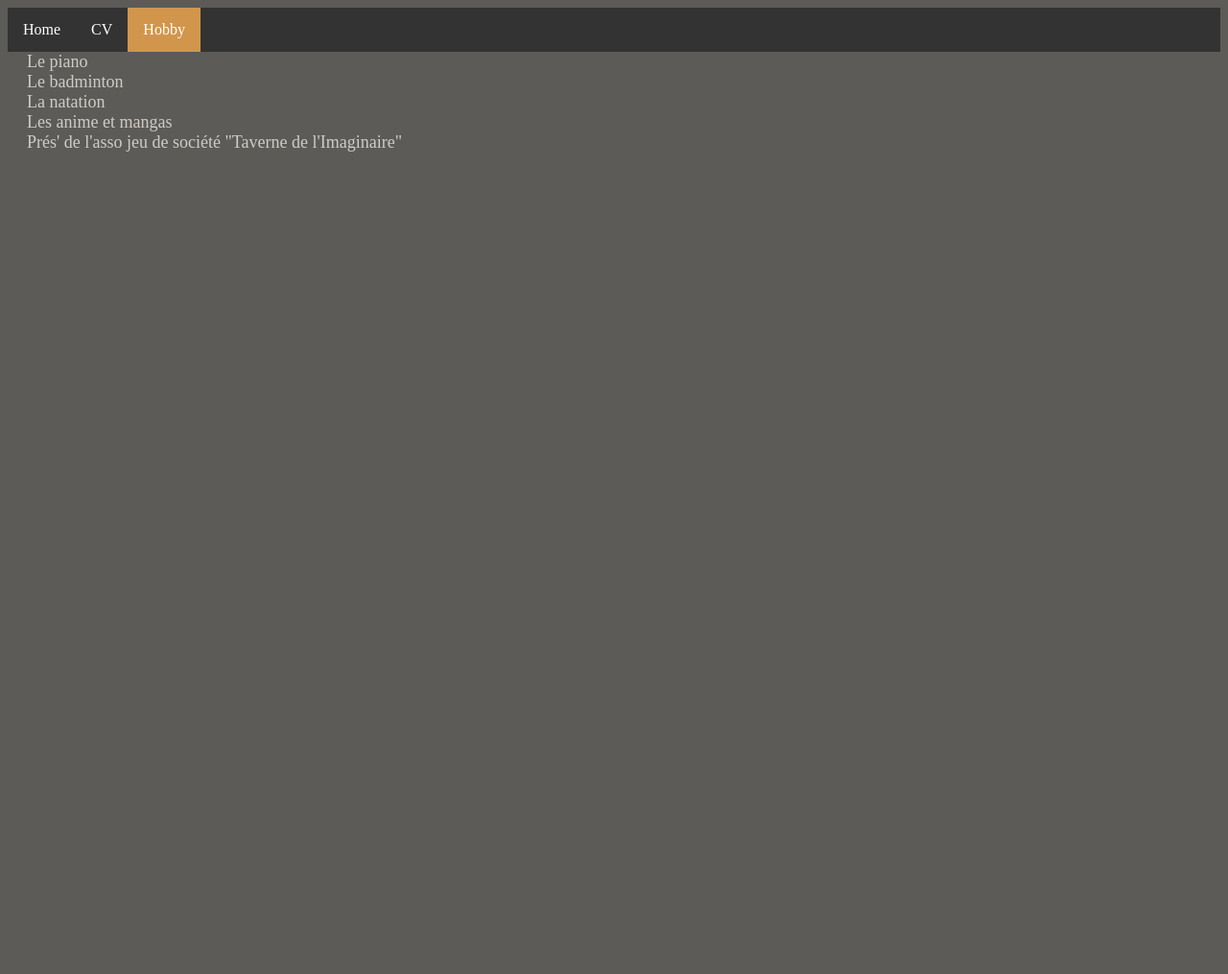
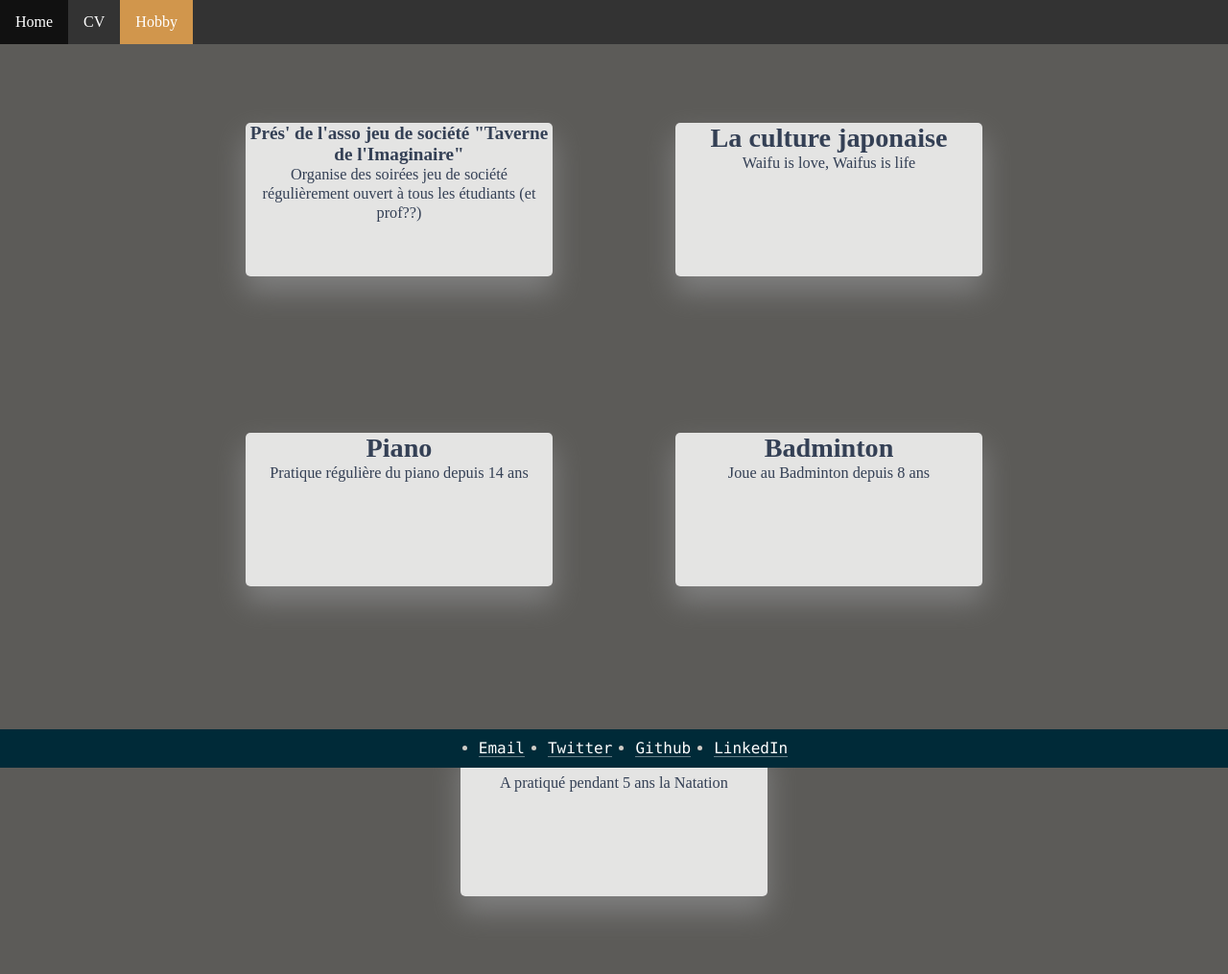
Before and after one commit to iWilli26/IDAW, a PHP site: page /hobbies.html in a window 1280 px wide. Shown: the whole page at 96% size. Before the commit the page ends 158 px from the top, so only its background shows below. Run offline with PHP 8.4, Linux system fonts and the light colour scheme.

Commit message:
done hobbies.html

```diff
--- a/TP1/hobbies.html
+++ b/TP1/hobbies.html
@@ -15,11 +15,68 @@
     </ul>
 
     <div class="hobby">
-      <div class="piano">Le piano <br /></div>
-      <div>Le badminton <br /></div>
-      <div>La natation <br /></div>
-      <div>Les anime et mangas <br /></div>
-      <div>Prés' de l'asso jeu de société "Taverne de l'Imaginaire" <br /></div>
+      <div class="cardJeu">
+        <h3>Prés' de l'asso jeu de société "Taverne de l'Imaginaire"</h3>
+        <br />
+        Organise des soirées jeu de société régulièrement ouvert à tous les étudiants (et prof??)<br />
+
+        <div class="infoJeu">
+          <h2>Meilleur jeu</h2>
+          <ul>
+            <a href="https://www.amazon.fr/Alderac-Entertainment-Group-Lettre-damour/dp/B076ZVPKY1" target="_blank"  rel="noopener noreferrer"><li><strong>Love Letter</strong></li></a>
+            <a href="https://www.amazon.fr/Matagot-Shadow-Hunters/dp/B002MA9KNO/" target="_blank"  rel="noopener noreferrer">
+              <li><strong>Shadow Hunter</strong></li>
+            </a>
+           <a href="www.amazon.fr/Molog-Secret-Hitler-Version-améliorée/dp/B07J457JWZ/" target="_blank"  rel="noopener noreferrer"><li><strong>Secret Hitler</strong></li></a>
+
+            <a href="https://www.amazon.fr/STUDIO-Shamans-Jeu-Plateau-STSHA/dp/B08MWTJ836/" target="_blank"  rel="noopener noreferrer"><li><strong>Shaman</strong></li></a>
+          </ul>
+        </div>
+      </div>
+      <div class="cardJap">
+        <h3>La culture japonaise</h3>
+        <br />
+        Waifu is love, Waifus is life<br />
+        <div class="infoJap">
+          <h2>Anime Préféré</h2>
+          <ul>
+            <a href="https://anilist.co/anime/21827/Violet-Evergarden/" target="_blank"  rel="noopener noreferrer"><li><strong>Violet Evergarden</strong></li></a>
+            <a href="https://anilist.co/anime/9253/SteinsGate/" target="_blank"  rel="noopener noreferrer"><li><strong>Steins;Gate</strong></li></a>
+            <a href="https://anilist.co/anime/101291/Rascal-Does-Not-Dream-of-Bunny-Girl-Senpai/" target="_blank"  rel="noopener noreferrer"><li><strong>Bunny Girl Senpai</strong></li></a>
+             <a href="https://anilist.co/anime/101280/That-Time-I-Got-Reincarnated-as-a-Slime/" target="_blank"  rel="noopener noreferrer"><li><strong>Tensura</strong></li></a>
+          </ul>
+        </div>
+      </div>
+      <div class="card">
+        <h3>Piano</h3>
+        <br />
+        Pratique régulière du piano depuis 14 ans<br />
+      </div>
+      <div class="card">
+        <h3>Badminton</h3>
+        <br />
+        Joue au Badminton depuis 8 ans<br />
+      </div>
+      <div class="card">
+        <h3>Natation</h3>
+        <br />
+        A pratiqué pendant 5 ans la Natation<br />
+      </div>
+    </div>
+
+    <div id="footer">
+      <ul id="foot">
+        <li><a href="https://twitter.com/willi_ng">Twitter</a></li>
+        <li><a href="https://github.com/iWilli26">Github</a></li>
+        <li>
+          <a href="https://www.linkedin.com/in/william-nguyen-9193a6152/"
+            >LinkedIn</a
+          >
+        </li>
+        <li>
+          <a href="mailto:william.nguyen@etu.imt-nord-europe.fr">Email</a>
+        </li>
+      </ul>
     </div>
   </body>
 </html>
--- a/TP1/style.css
+++ b/TP1/style.css
@@ -24,26 +24,33 @@
   flex-wrap: nowrap;
   justify-content: space-between;
   margin-top: 1vh;
+  margin-left: 1vw;
+  margin-right: 1vw;
 }
 h3 {
   font-weight: bold;
 }
 
 .hobby {
+  margin: auto;
   display: flex;
-  font-size: large;
-  flex-direction: column;
+  flex-direction: row;
   justify-content: left;
-  margin-left: 20px;
+  overflow: hidden;
+  width: 70vw;
+  height: 100%;
+  flex-wrap: wrap;
 }
 
 body {
   background-color: #5c5b58;
   color: #cfccc6;
+  margin: 0;
 }
 
 .cv {
   margin-left: 5vw;
+  height: 110vh;
 }
 
 ul {
@@ -52,7 +59,6 @@ ul {
   top: 0;
 }
 ul.topnav {
-
   list-style-type: none;
   margin: 0;
   padding: 0;
@@ -84,7 +90,7 @@ ul.topnav li.right {
   background: #d1964c;
   color: #fff;
 }
-.card{
+.card {
   position: relative;
   box-shadow: 0 15px 30px 1px grey;
   background: rgba(255, 255, 255, 0.836);
@@ -95,18 +101,17 @@ ul.topnav li.right {
   height: 20vh;
   width: 25vw;
   color: #344055;
-  font-size:calc(3.5px + 1vw);
-
+  font-size: calc(3.5px + 1vw);
 }
-.card h3{
-  font-size:calc(9px + 1.5vw);
+.card h3 {
+  font-size: calc(9px + 1.5vw);
   display: inline-block;
   position: relative;
   color: #344055;
   margin: 0;
 }
 
-#portfolio{
+#portfolio {
   margin: auto;
   margin-bottom: 50px;
   width: 70vw;
@@ -115,8 +120,165 @@ ul.topnav li.right {
   flex-direction: row;
   flex-wrap: wrap;
 }
-.card a{
+.card a {
   position: absolute;
   bottom: 0;
   left: 37%;
 }
+#foot {
+  display: inline-grid;
+  grid-auto-flow: row;
+  grid-gap: 24px;
+  justify-items: center;
+  margin: auto;
+}
+
+@media (min-width: 500px) {
+  #foot {
+    grid-auto-flow: column;
+  }
+}
+
+#footer a {
+  color: white;
+  text-decoration: none;
+  box-shadow: inset 0 -1px 0 hsla(0, 0%, 100%, 0.4);
+}
+
+#footer a:hover {
+  box-shadow: inset 0 -1.2em 0 hsla(0, 0%, 100%, 0.4);
+}
+
+#footer li:last-child {
+  grid-column: 1 / 2;
+  grid-row: 1 / 2;
+}
+
+#footer {
+  margin: auto;
+  display: flex;
+  height: fit-content;
+  height: 5vh;
+  width: 100%;
+  background-color: #002a38;
+  line-height: 1.3;
+  font-family: Menlo, monospace;
+  position: fixed;
+  bottom: 0;
+}
+.cardJeu {
+  position: relative;
+  box-shadow: 0 15px 30px 1px grey;
+  background: rgba(255, 255, 255, 0.836);
+  text-align: center;
+  border-radius: 5px;
+  overflow: hidden;
+  margin: 5em auto;
+  height: 20vh;
+  width: 25vw;
+  color: #344055;
+  font-size: calc(3.5px + 1vw);
+}
+.cardJeu h3 {
+  font-size: calc(1.5vw);
+  display: inline-block;
+  position: relative;
+  color: #344055;
+  margin: 0;
+}
+
+.infoJeu {
+  background: rgba(27, 26, 26, 0.9);
+  font-family: "Bree Serif", serif;
+  transition: all 0.3s ease-out;
+  transform: translateX(-100%);
+  position: absolute;
+  line-height: 1.8;
+  text-align: left;
+  font-size: 1vw;
+  cursor: no-drop;
+  color: #fff;
+  height: 100%;
+  width: 100%;
+  left: 0;
+  top: 0;
+}
+
+.infoJeu h2 {
+  text-align: center;
+  margin: 0;
+}
+.infoJeu ul{
+  margin: 0;
+}
+.cardJeu:hover .infoJeu {
+  transform: translateX(0);
+}
+.infoJeu li{
+  color: white;
+}
+.infoJeu ul li {
+  transition: 0.3s ease;
+}
+.infoJeu ul li:hover {
+  transform: translateX(50px) scale(1.3);
+}
+
+.cardJap {
+  position: relative;
+  box-shadow: 0 15px 30px 1px grey;
+  background: rgba(255, 255, 255, 0.836);
+  text-align: center;
+  border-radius: 5px;
+  overflow: hidden;
+  margin: 5em auto;
+  height: 20vh;
+  width: 25vw;
+  color: #344055;
+  font-size: calc(3.5px + 1vw);
+}
+.cardJap h3 {
+  font-size: calc(9px + 1.5vw);
+  display: inline-block;
+  position: relative;
+  color: #344055;
+  margin: 0;
+}
+
+.infoJap {
+  background: rgba(27, 26, 26, 0.9);
+  font-family: "Bree Serif", serif;
+  transition: all 0.3s ease-out;
+  transform: translateX(-100%);
+  position: absolute;
+  line-height: 1.8;
+  text-align: left;
+  font-size: 1vw;
+  cursor: no-drop;
+  color: #fff;
+  height: 100%;
+  width: 100%;
+  left: 0;
+  top: 0;
+}
+.infoJap li{
+  color: white;
+}
+
+.infoJap h2 {
+  text-align: center;
+  margin: 0;
+}
+.infoJap ul{
+  margin: 0;
+}
+.cardJap:hover .infoJap {
+  transform: translateX(0);
+}
+
+.infoJap ul li {
+  transition: 0.3s ease;
+}
+.infoJap ul li:hover {
+  transform: translateX(50px) scale(1.3);
+}
```
Also changed, not shown: TP1/cv.html (+8 -0 lines), TP1/project.html (+14 -0 lines). Lines whose indentation alone changed are shown as unchanged.
